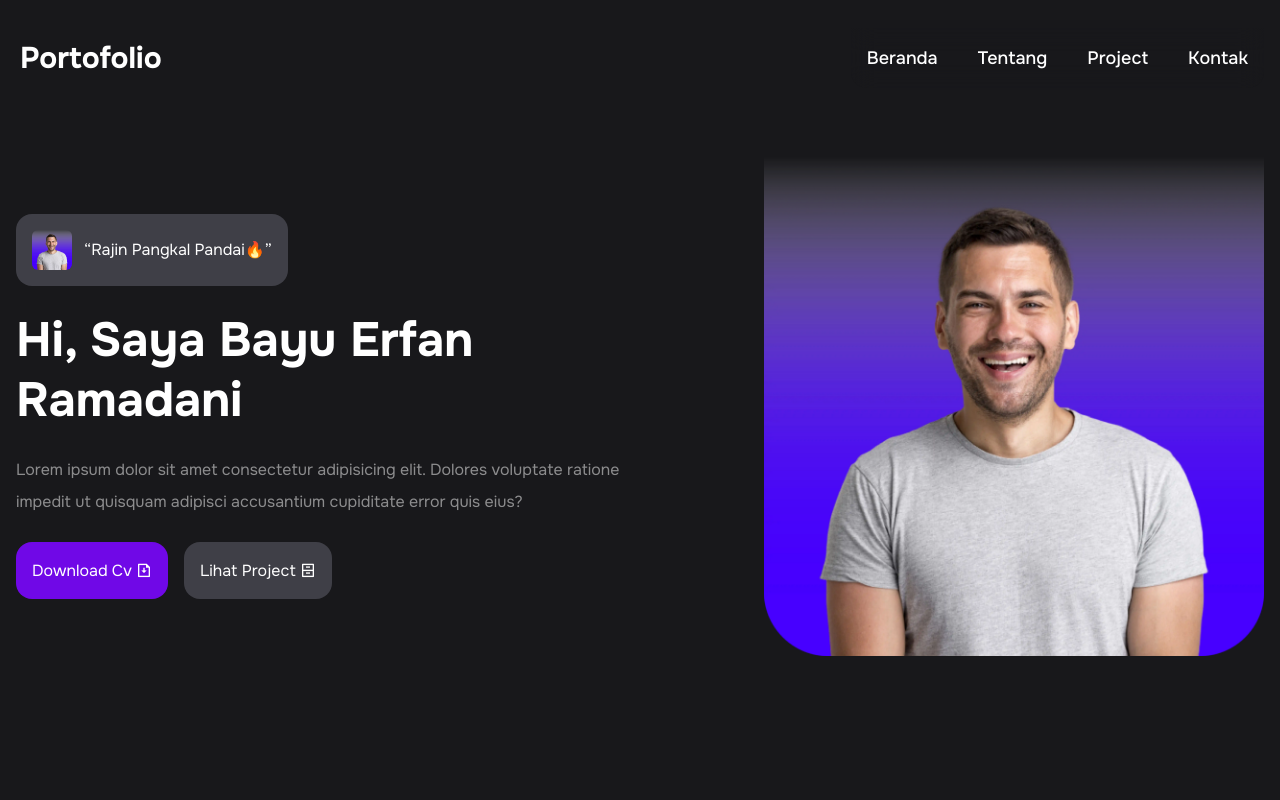
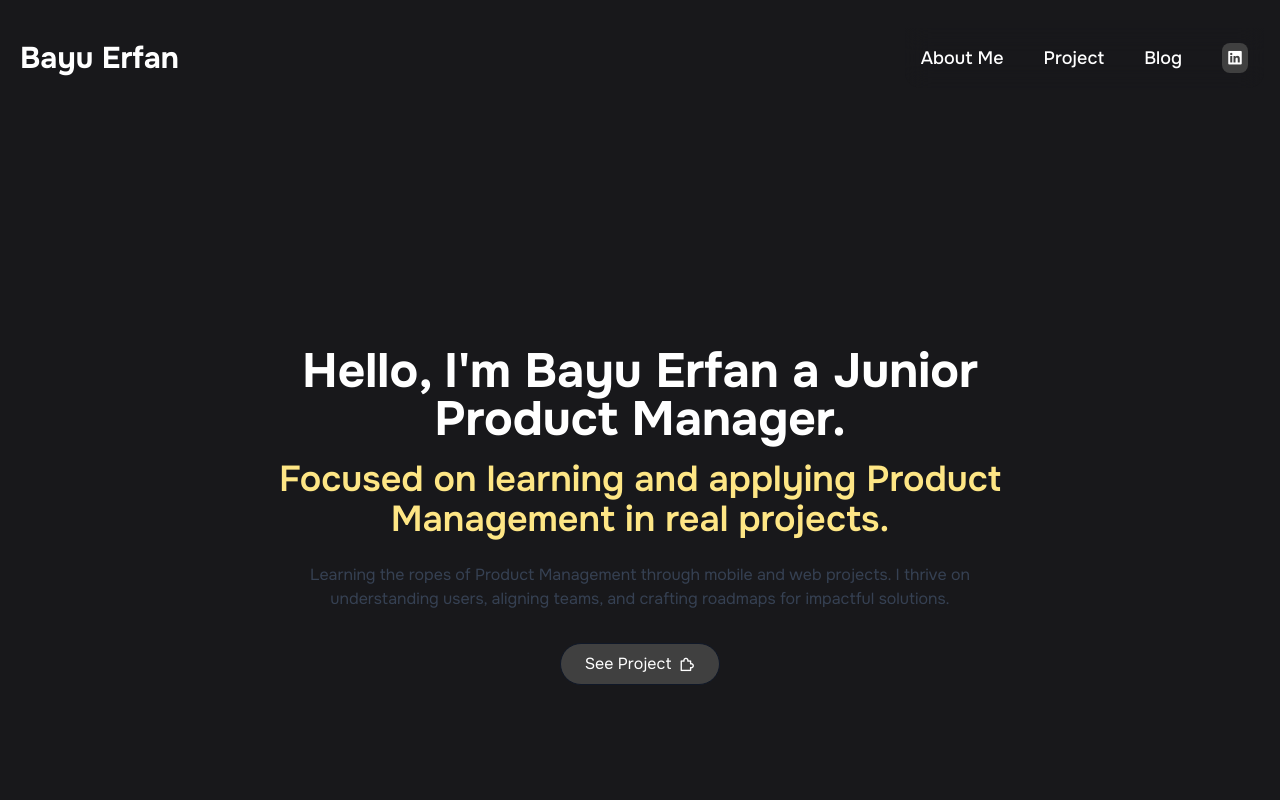
Before and after one commit to bayueramadan/Portofolio-PM, a React (Vite) app: page / in a window 1280 px wide. Shown: the top 800 px of the page. Built offline with nearby package versions, Linux system fonts and the light colour scheme.

Commit message:
Section Hero Selesai

```diff
--- a/package.json
+++ b/package.json
@@ -11,6 +11,8 @@
   },
   "dependencies": {
     "@tailwindcss/vite": "^4.1.11",
+    "gsap": "^3.13.0",
+    "ogl": "^1.0.11",
     "react": "^19.1.1",
     "react-dom": "^19.1.1",
     "remixicon": "^4.6.0",
--- a/src/App.jsx
+++ b/src/App.jsx
@@ -6,48 +6,30 @@ import { listTools } from "./data";
 function App() {
   return (
     <>
-      {/* Hero Section */}
-      <div className="hero grid md:grid-cols-2 pt-10 items-center xl:gap-0 gap-6 grid-cols-1">
-        <div>
-          <div className="flex items-center gap-3 mb-6 bg-zinc-700 w-fit p-4 rounded-2xl">
-            <img
-              src={DataImage.HeroImage}
-              alt="Hero Image"
-              className="w-10 rounded-md"
-              loading="lazy"
-            />
-            <q>Rajin Pangkal Pandai🔥</q>
-          </div>
-          <h1 className="text-5xl/tight font-bold mb-6">
-            Hi, Saya Bayu Erfan Ramadani
+      {/* New Hero Section  */}
+      <section className="hero relative flex flex-col items-center justify-center min-h-screen overflow-hidden ">
+        <div className="max-w-4xl w-full mx-auto text-center px-6">
+          <h1 className="text-3xl md:text-5xl font-bold text-white mb-4">
+            Hello, I'm Bayu Erfan a Junior Product Manager.
           </h1>
-          <p className="text-base/loose mb-6 opacity-50">
-            Lorem ipsum dolor sit amet consectetur adipisicing elit. Dolores
-            voluptate ratione impedit ut quisquam adipisci accusantium
-            cupiditate error quis eius?
+          <h2 className="text-2xl md:text-4xl font-semibold text-amber-200 mb-6">
+            Focused on learning and applying Product Management in real
+            projects.
+          </h2>
+          <p className="max-w-2xl mx-auto text-base text-gray-700 mb-8">
+            Learning the ropes of Product Management through mobile and web
+            projects. I thrive on understanding users, aligning teams, and
+            crafting roadmaps for impactful solutions.
           </p>
-          <div className="flex items-center md:gap-4 gap-2">
-            <a
-              href="https://flowcv.com/resume/m7plm8mhowp4"
-              className="bg-violet-700 p-4 rounded-2xl hover:bg-violet-600"
-            >
-              Download Cv <i class="ri-file-download-line"></i>
-            </a>
-            <a
-              href="#"
-              className="bg-zinc-700 p-4 rounded-2xl hover:bg-zinc-600"
-            >
-              Lihat Project <i class="ri-archive-drawer-line"></i>
-            </a>
-          </div>
+          <a
+            href="#projects"
+            className="inline-flex items-center gap-2 px-6 py-2 border border-gray-900 rounded-full hover:bg-neutral-500 hover:text-white transition-colors bg-neutral-700"
+          >
+            See Project <i class="ri-puzzle-line"></i>
+          </a>
         </div>
-        <img
-          src={DataImage.HeroImage}
-          alt="Hero Image"
-          className="w-[500px] md:ml-auto"
-        />
-      </div>
-      {/* Hero Section */}
+      </section>
+      {/* New Hero Section */}
 
       {/* Tentang Section */}
       <div className="tentang mt-30 py-10 ">
@@ -83,7 +65,6 @@ function App() {
         </div>
       </div>
       {/* Tentang Section */}
-
       {/* Skill Section */}
       <div className="Skill mt-32">
         <h1 className="text-4xl/snug font-bold mb-4">Skill yang dikuasai</h1>
@@ -111,7 +92,6 @@ function App() {
         </div>
       </div>
       {/* Skill Section */}
-
       {/* Proyek Section */}
       <div className="proyek mt-32 py-10">
         <h1 className="text-center text-4xl font-bold mb-2">Proyek</h1>
@@ -150,7 +130,6 @@ function App() {
         </div>
       </div>
       {/* Proyek Section */}
-
       {/* kontak Section */}
       <div className="kontak mt-32 sm:p-10 p-0">
         <h1 className="text-4xl mb-2 font-bold text-center">Kontak</h1>
--- a/src/components/Navbar.jsx
+++ b/src/components/Navbar.jsx
@@ -24,7 +24,7 @@ const Navbar = () => {
     <div className="navbar py-7 flex items-center justify-between">
       <div className="logo">
         <h1 className="text-3xl font-bold bg-white text-black p-1 md:bg-transparent md:text-white">
-          Portofolio
+          Bayu Erfan
         </h1>
       </div>
       <ul
@@ -34,12 +34,7 @@ const Navbar = () => {
       >
         <li>
           <a href="#" className="sm:text-lg text-base font-medium">
-            Beranda
-          </a>
-        </li>
-        <li>
-          <a href="#" className="sm:text-lg text-base font-medium">
-            Tentang
+            About Me
           </a>
         </li>
         <li>
@@ -49,7 +44,15 @@ const Navbar = () => {
         </li>
         <li>
           <a href="#" className="sm:text-lg text-base font-medium">
-            Kontak
+            Blog
+          </a>
+        </li>
+        <li>
+          <a
+            href="#"
+            className="sm:text-lg text-base font-medium bg-neutral-700 p-1 rounded-lg"
+          >
+            <i class="ri-linkedin-box-fill"></i>
           </a>
         </li>
       </ul>
```
Also changed, not shown: 1 other file (tests, documents, lock files or other folders).
